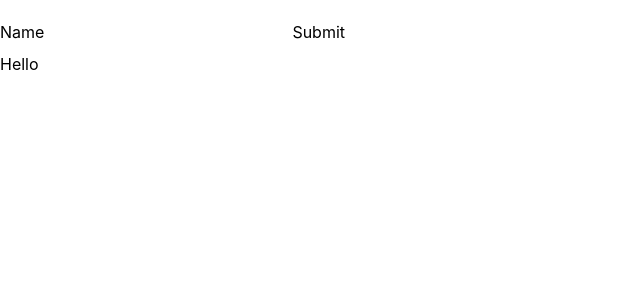
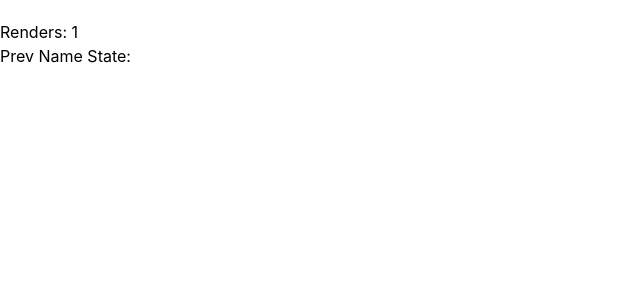
Before and after one commit to erick207/react-sandbox, a React (Create React App) app: page / in a window 1280 px wide. Shown: the top 300 px of the page, without its empty margins (0-640 px from the left). Built offline with nearby package versions, Linux system fonts and the light colour scheme.

Commit message:
useRef usage #2:  Get Previous State

```diff
--- a/src/App.js
+++ b/src/App.js
@@ -1,9 +1,9 @@
-import UseRefExample1 from './components/UseRefExample1'
+import UseRefExample2 from './components/UseRefExample2'
 
 function App() {
   return (
     <div className='container mt-5'>
-      <UseRefExample1 />
+      <UseRefExample2 />
     </div>
   )
 }
--- /dev/null
+++ b/src/components/UseRefExample2.jsx
@@ -0,0 +1,33 @@
+// another useRef use: get previous state
+
+import { useState, useEffect, useRef } from 'react'
+
+function UseRefExample2() {
+  // state to hold the count wherever state is changed
+  const [name, setName] = useState('')
+
+  // we will create a reference to the number or renders
+  const renders = useRef(1)
+  const prevName = useRef('')
+
+  useEffect(() => {
+    renders.current = renders.current + 1
+    prevName.current = name // every time the name changes we are going to run this and we are going to store the previous state here
+  }, [name])
+  return (
+    <div>
+      <h1>Renders: {renders.current}</h1>
+      <h2>Prev Name State: {prevName.current}</h2>
+      <input
+        type='text'
+        value={name}
+        onChange={(e) => setName(e.target.value)}
+        className='form-control mb-3'
+      />{' '}
+      {/* the state is changed on each keypress, the previous state is the string
+      before the last char */}
+    </div>
+  )
+}
+
+export default UseRefExample2
```
